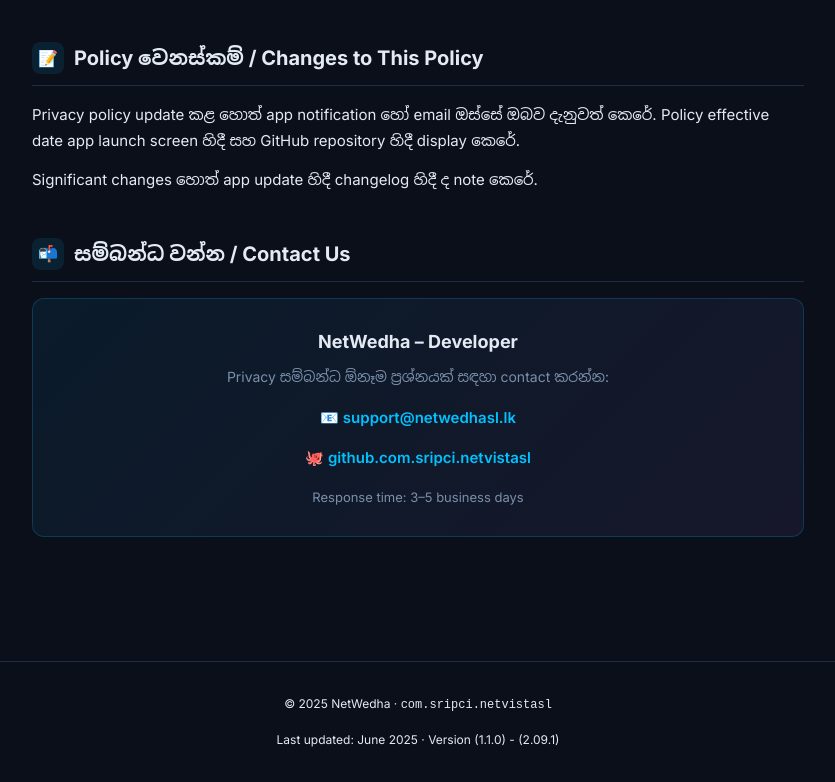
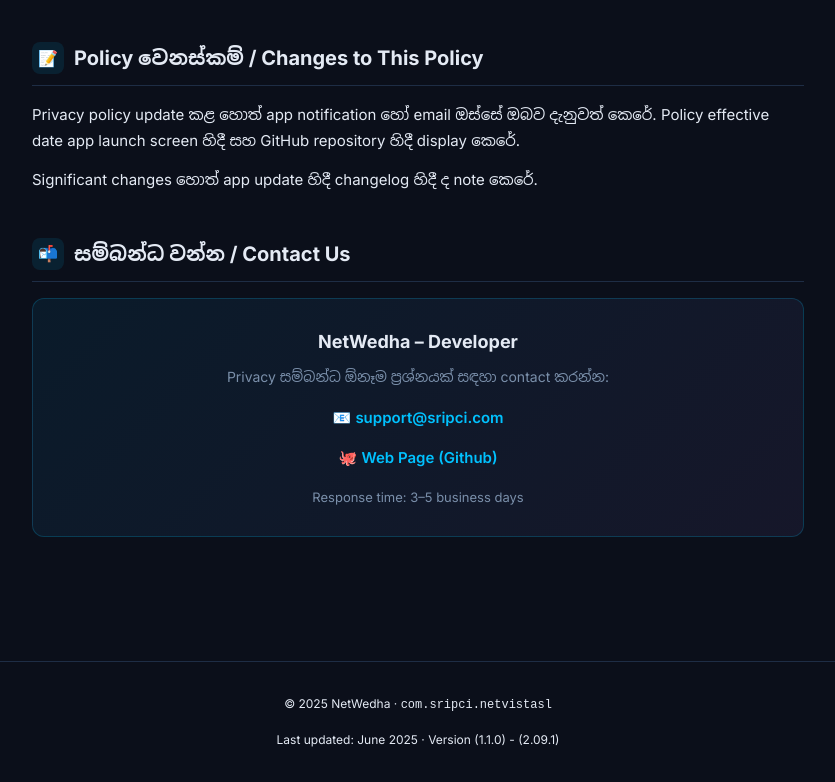
Before and after one commit to localtestman/app_privacy-policy, a plain HTML site: page index.html in a window 1280 px wide. Shown: the part 4210-4992 px from the top of the page, without its empty margins (222-1057 px from the left). Drawn offline with Linux system fonts and the light colour scheme.

Commit message:
Update index.html

```diff
--- a/index.html
+++ b/index.html
@@ -531,8 +531,8 @@
       <p style="color:var(--muted); font-size:14px; margin: 8px 0 16px;">
         Privacy සම්බන්ධ ඕනෑම ප්‍රශ්නයක් සඳහා contact කරන්න:
       </p>
-      <p>📧 <a href="mailto:support@sripci.com">support@netwedhasl.lk</a></p>
-      <p style="margin-top:8px;">🐙 <a href="https://localtestman.github.io/NetWedha/" target="_blank">github.com.sripci.netvistasl</a></p>
+      <p>📧 <a href="mailto:sripci.dev@gmail.com">support@sripci.com</a></p>
+      <p style="margin-top:8px;">🐙 <a href="https://localtestman.github.io/NetWedha/" target="_blank">Web Page (Github)</a></p>
       <p style="margin-top: 16px; font-size: 13px; color: var(--muted);">
         Response time: 3–5 business days
       </p>
```
